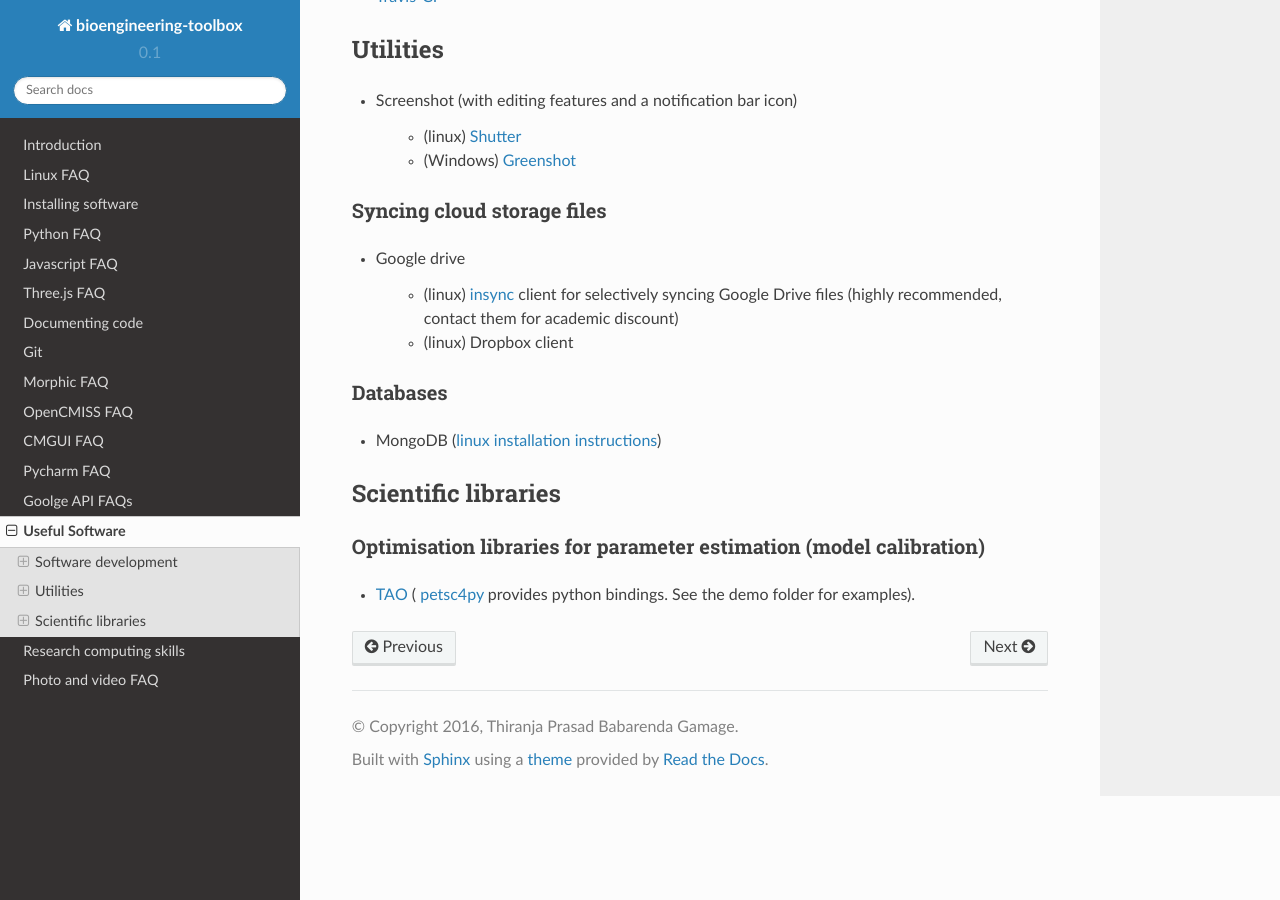
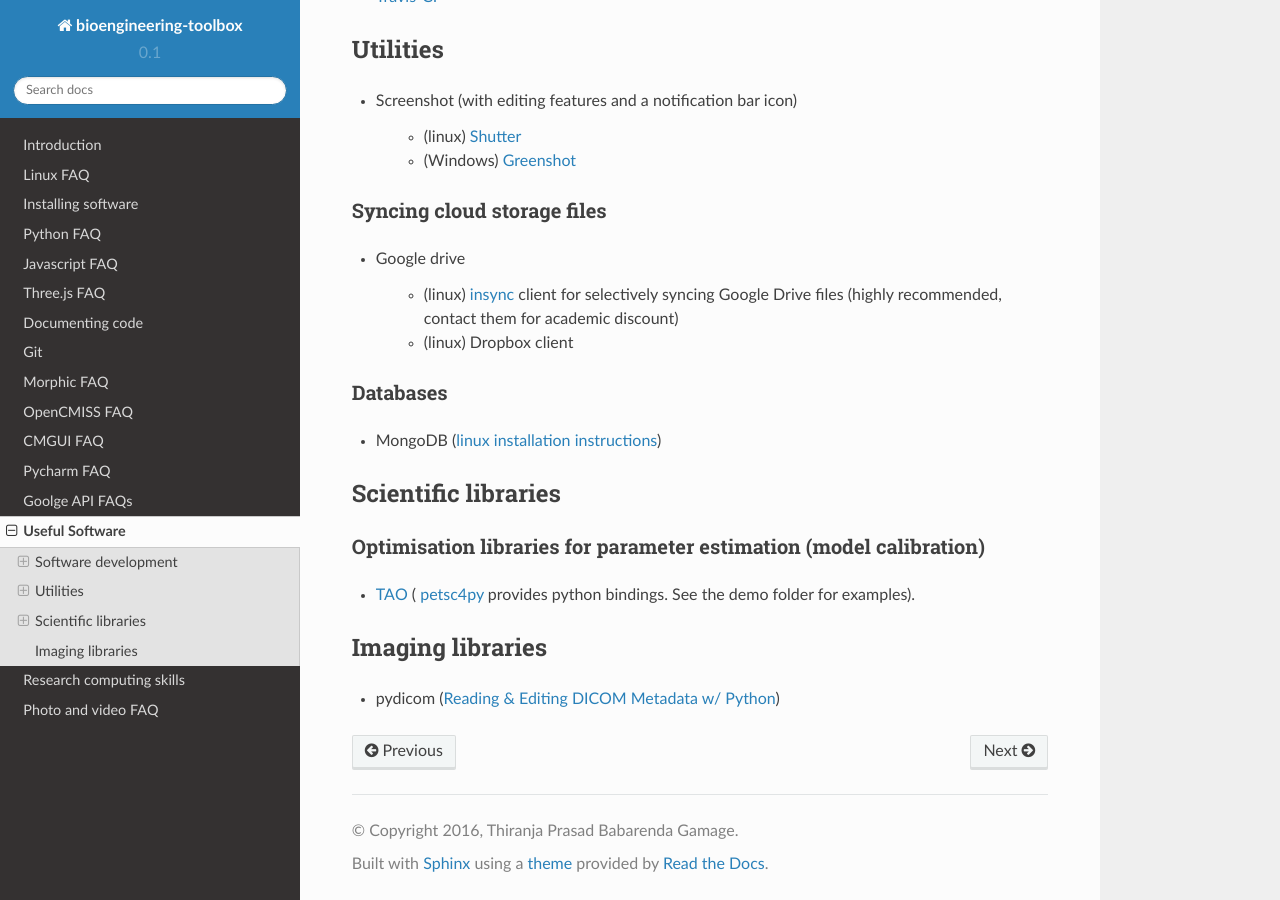
Before and after one commit to PrasadBabarendaGamage/bioengineering-toolbox, a Sphinx documentation site: the page built from docs/source/useful_software.rst, in a window 1280 px wide and 900 px high, scrolled down 837 px. Built offline with Sphinx 7.4.7 and the Read the Docs theme 2.0.0, drawn with Linux system fonts in a browser that asks for light colours; formulas are drawn with MathJax 3; pages that are not in the unit, such as notebooks, are missing from menus.

Commit message:
Updating useful software list

```diff
--- a/docs/source/useful_software.rst
+++ b/docs/source/useful_software.rst
@@ -88,3 +88,11 @@ Optimisation libraries for parameter estimation (model calibration)
 * `TAO <https://www.mcs.anl.gov/petsc/documentation/index.html>`_ (
   `petsc4py <http://www.cimec.org.ar/python/petsc4py.html>`_ provides python
   bindings. See the demo folder for examples).
+
+
+====================
+Imaging libraries
+====================
+
+
+* pydicom (`Reading & Editing DICOM Metadata w/ Python <https://medium.com/@ashkanpakzad/reading-editing-dicom-metadata-w-python-8204223a59f6>`_)
```
